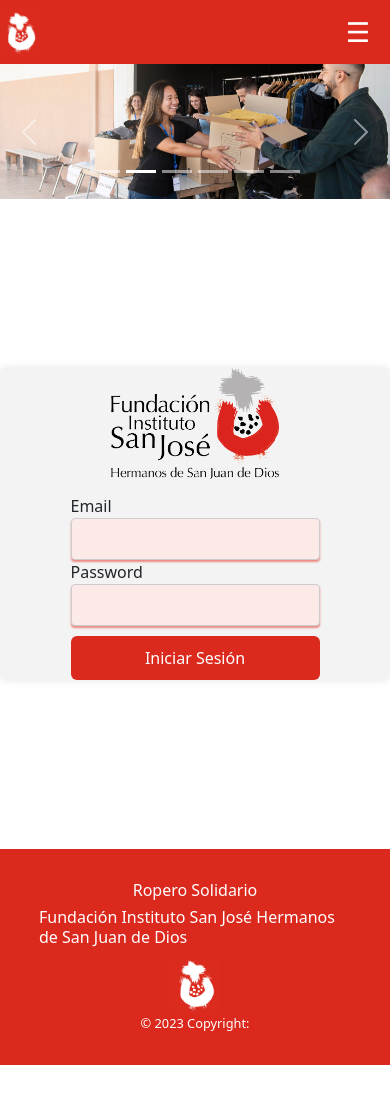
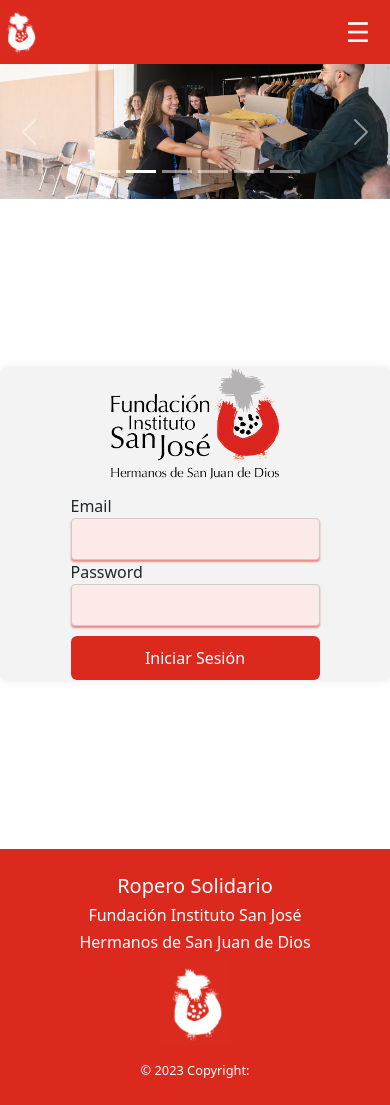
Before and after one commit to Wannda-Abreu/ropero-solidario, a React (Vite) app in the folder client/: page / in a window 390 px wide. Before the commit the page ends 1065 px from the top, so only its background shows below. Built offline with nearby package versions, Linux system fonts and the light colour scheme.

Commit message:
fix(footer) fixing responsive

```diff
--- a/client/src/components/Footer/Footer.css
+++ b/client/src/components/Footer/Footer.css
@@ -5,15 +5,14 @@
   justify-content: center;
   color: white;
   width: 100%;
-  height: 12rem;
+  height: 16rem;
+  margin: 0;
   font-size: 0.8rem;
   background-color: #dc291e;
 }
 
 .footer-content {
   width: 80%;
-  max-width: 100%;
-  margin: 0 auto;
   display: flex;
   flex-direction: column;
   align-items: center;
@@ -21,17 +20,22 @@
 }
 
 .footer-logo {
-  height: 12vh;
-  max-height: 5rem;
+  height: 10vh;
 }
 
-@media screen and (max-width: 768px) {
-  .banner {
-    height: auto;
-    padding: 2rem 0;
-  }
+.footer-text {
+  display: flex;
+  flex-direction: column;
+  align-items: center;
+  justify-content: center;
+}
+.footer-text2 {
+  display: flex;
+  flex-direction: column;
+  align-items: center;
+  justify-content: center;
+}
 
-  .footer-logo {
-    height: 7vh;
-  }
+.copyright-text {
+  margin-top: 1rem;
 }
--- a/client/src/components/Footer/Footer.tsx
+++ b/client/src/components/Footer/Footer.tsx
@@ -1,4 +1,3 @@
-import React from "react";
 import logotype from "../../assets/Logos/white-logo.png";
 import "./Footer.css";
 
@@ -7,16 +6,21 @@
     <main>
       <section aria-label="Footer" className="banner">
         <div className="footer-content">
-          <h6>Ropero Solidario</h6>
-          <h6>Fundación Instituto San José Hermanos de San Juan de Dios</h6>
+          <div className="footer-text">
+            <h5>Ropero Solidario</h5>
+            <h6>Fundación Instituto San José</h6>
+            <h6>Hermanos de San Juan de Dios</h6>
+          </div>
           <img
             aria-label="logotype"
             className="footer-logo"
             src={logotype}
             alt="Image of logotype"
           />
-          <div aria-label="copyright" className="copyright-text">
-            © 2023 Copyright:
+          <div className="footer-text column">
+            <div aria-label="copyright" className="copyright-text">
+              © 2023 Copyright:
+            </div>
           </div>
         </div>
       </section>
```
